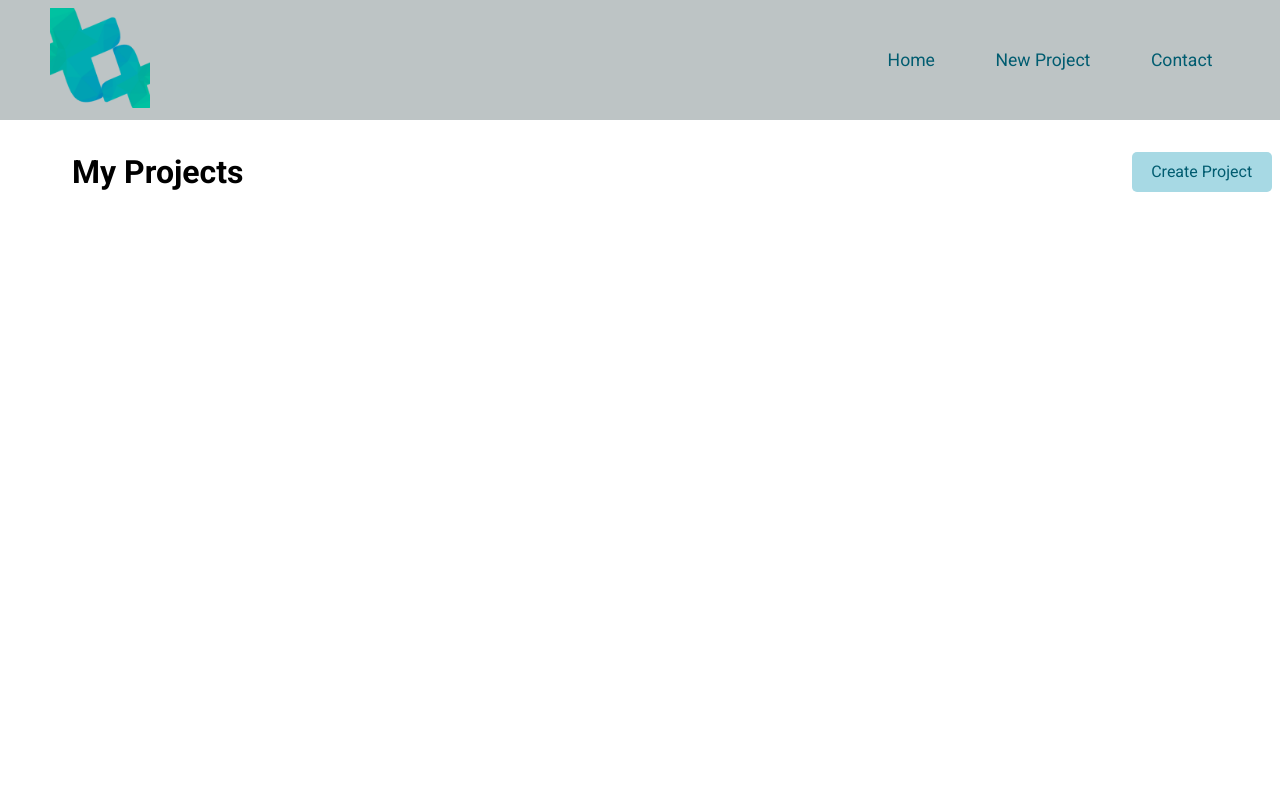
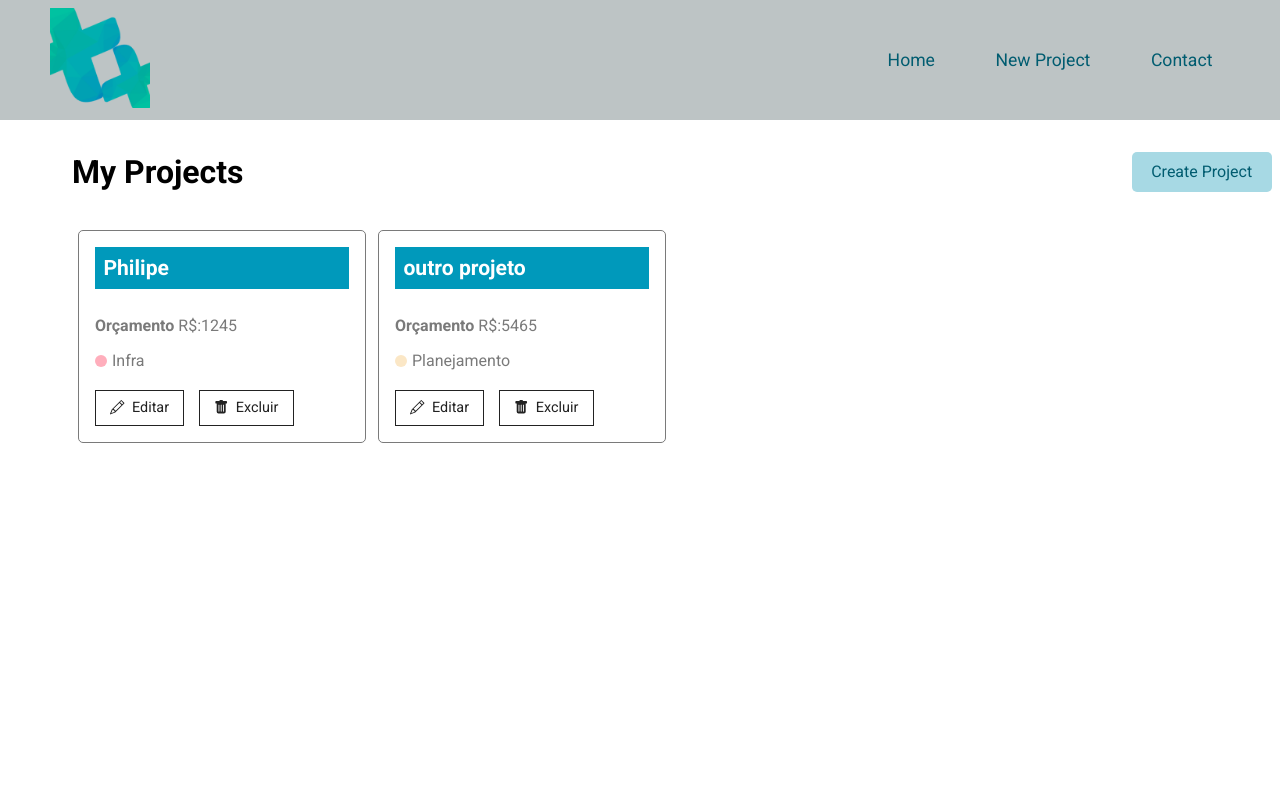
Before and after one commit to PhilipeAnderson/projects_manager, a React (Create React App) app: page /projects in a window 1280 px wide. Shown: the top 800 px of the page. Built offline with nearby package versions, Linux system fonts and the light colour scheme; data requests are answered from the project's data file.

Commit message:
Created new route as project and receiving id params

```diff
--- a/db.json
+++ b/db.json
@@ -1,5 +1,28 @@
 {
-  "projects": [],
+  "projects": [
+    {
+      "name": "Philipe",
+      "budget": "1245",
+      "category": {
+        "id": "1",
+        "name": "Infra"
+      },
+      "cost": 0,
+      "services": [],
+      "id": 1
+    },
+    {
+      "name": "outro projeto",
+      "budget": "5465",
+      "category": {
+        "id": "4",
+        "name": "Planejamento"
+      },
+      "cost": 0,
+      "services": [],
+      "id": 2
+    }
+  ],
   "categories": [
     {
       "id": 1,
--- a/src/App.js
+++ b/src/App.js
@@ -5,6 +5,7 @@ import { Home } from './pages/Home/Home';
 import { Contact } from './pages/Contact/Conatact';
 import { NewProject } from './pages/NewProject/NewProject';
 import { Projects } from './pages/Projects/Projects';
+import { Project } from './pages/Projects/Project';
 
 import { Header } from './components/Header/Header';
 import { Footer } from './components/Footer/Footer';
@@ -20,6 +21,7 @@ function App() {
             <Route path="/" element={<Home />} />
             <Route path="/newproject" element={<NewProject />} />
             <Route path="/projects" element={<Projects />} />
+            <Route path="/project/:id" element={<Project />} />
             <Route path="/contact" element={<Contact />} />
         </Routes>
       </Container>
--- /dev/null
+++ b/src/pages/Projects/Project.js
@@ -0,0 +1,27 @@
+import { useState, useEffect } from 'react';
+import { useParams } from 'react-router-dom';
+import styles from './Project.module.css';
+
+
+export function Project(){
+
+  const { id } = useParams();
+  const [project, setProject] = useState([]);
+
+  useEffect(() => {
+    fetch(`http://localhost:5000/projects/${id}`, {
+      method: 'GET',
+      headers: {
+        'Content-Type': 'application/json'
+      }
+    }).then(response => response.json())
+      .then(data => setProject(data))
+      .catch(err => console.log(err))
+  }, [id])
+
+  return(
+    <div className={ styles.container }>
+      <p>{project.name}</p>
+    </div>
+  )
+}
--- /dev/null
+++ b/src/pages/Projects/Project.module.css
@@ -0,0 +1,3 @@
+.container{
+  color: 000;
+}
--- a/src/pages/Projects/ProjectCard.js
+++ b/src/pages/Projects/ProjectCard.js
@@ -19,7 +19,7 @@ export function ProjectCard({ id, name, budget, category, handleRemove}) {
         <span className={`${styles[category.toLowerCase()]}`}></span> { category }
       </p>
       <div className={styles.project_card_actions}>
-      <Link to={'/project/' + id}>
+      <Link to={`/project/${id}`}>
           <BsPencil /> Editar
         </Link>
         <button onClick={remove}>
--- a/src/pages/Projects/Projects.js
+++ b/src/pages/Projects/Projects.js
@@ -30,12 +30,11 @@ import styles from './Projects.module.css';
     })
     .then(response => response.json())
     .then(data => {
-      console.log(data)
       setProjects(data)
       setRemoveLoading(true);
     })
     .catch(err => console.log(err))
-    }, 1000);
+    }, 1000)
   }, []);
 
   function removeProject(id) {
@@ -73,9 +72,9 @@ import styles from './Projects.module.css';
           )
         })}
         {!removeLoading && <Loading />}
-        {/* {removeLoading && projects.length === 0 (
+        {removeLoading && projects.length === 0 && (
           <p>Não há projetos cadastrados!</p>
-        )} */}
+        )}
       </Container>
     </div>
   )
```
